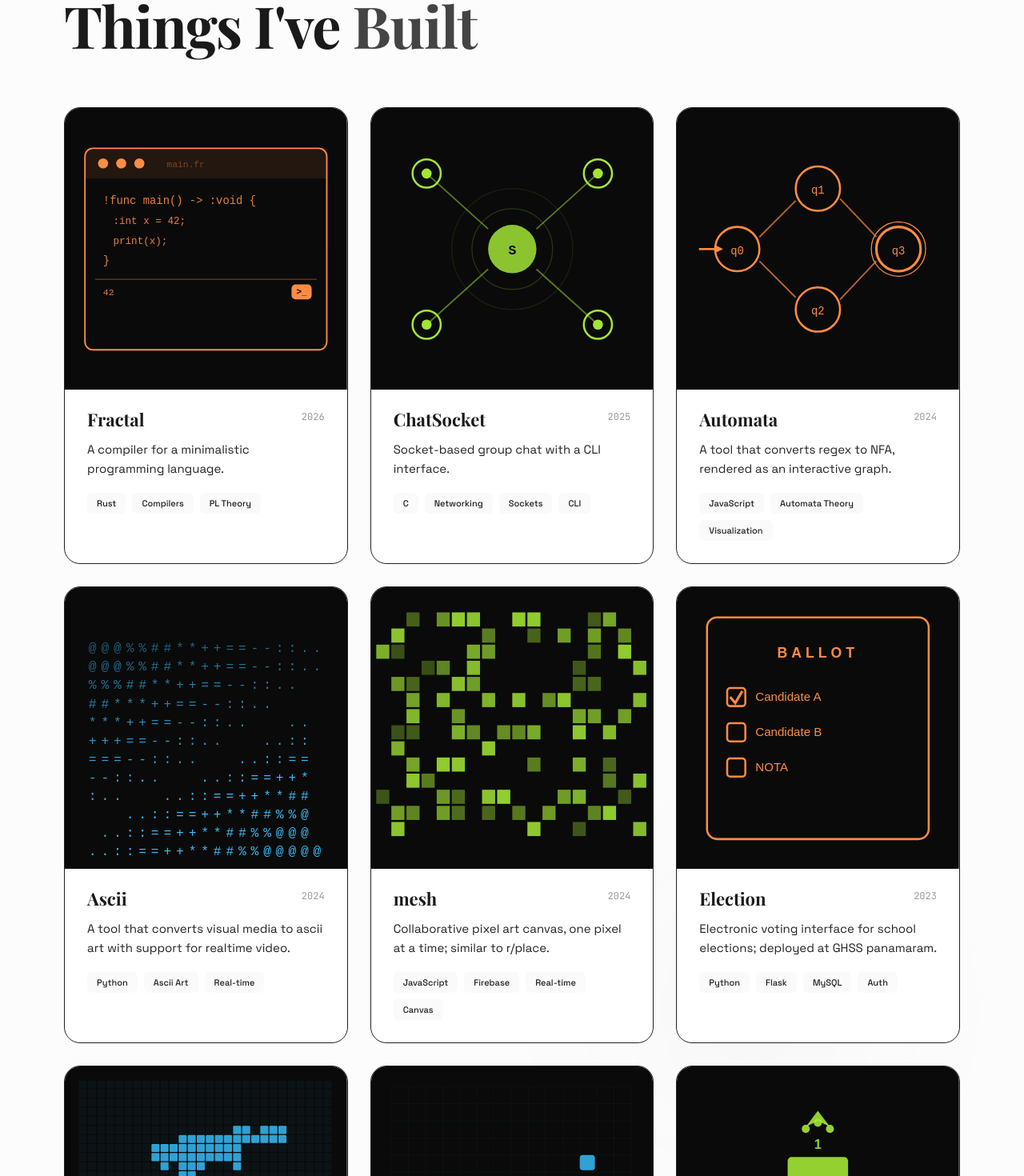
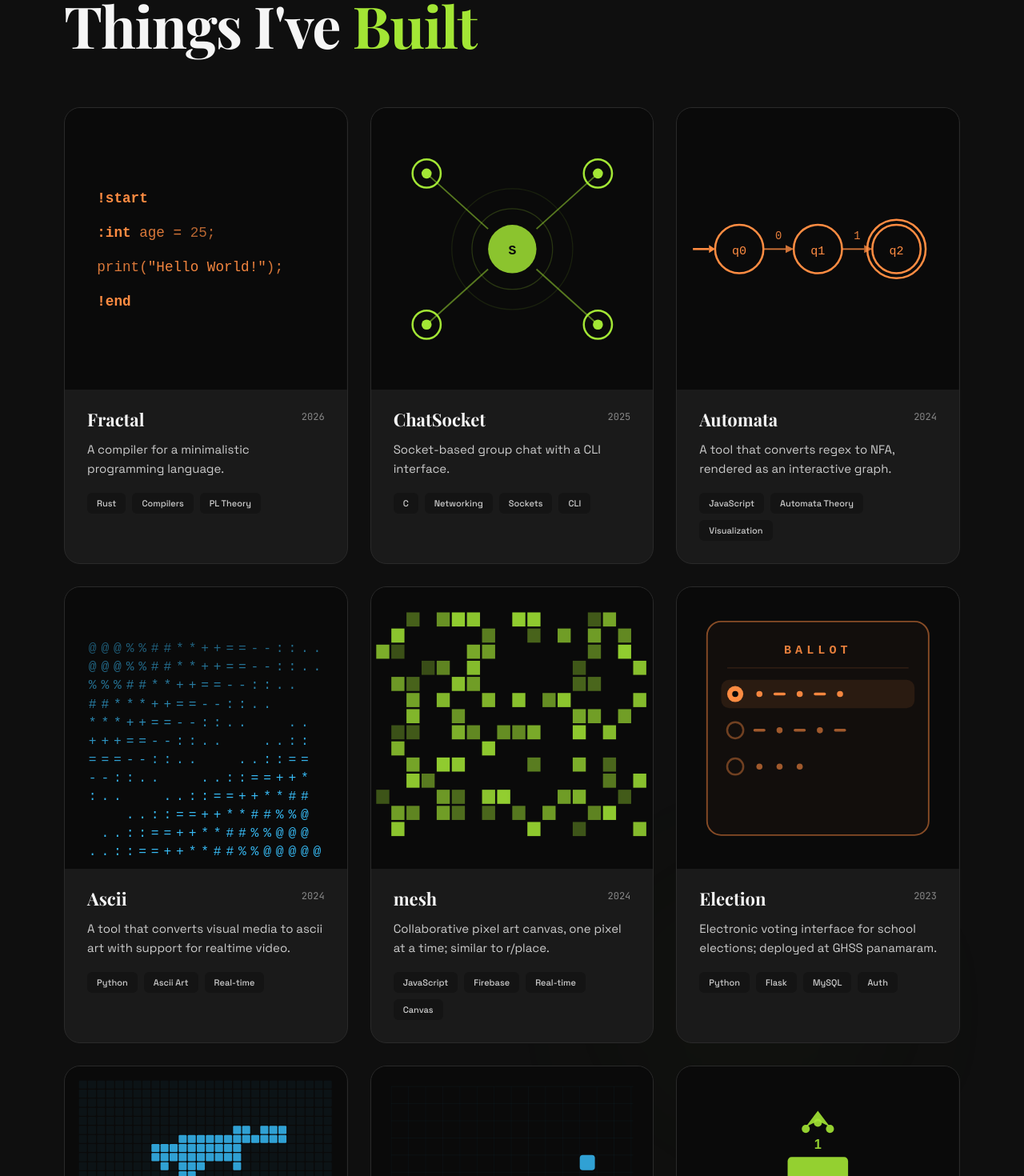
Before and after one commit to Pixelrick420/Home, a React (Vite) app: page / in a window 1280 px wide. Shown: the part 960-2430 px from the top of the page at 80% size. Built offline with nearby package versions, Linux system fonts and the light colour scheme; a web font is replaced by a local one.

Commit message:
project card changes

```diff
--- a/src/components/ProjectCard.tsx
+++ b/src/components/ProjectCard.tsx
@@ -19,103 +19,47 @@ function CoverArt({ id, bg, fg }: { id: string; bg: string; fg: string }) {
     fractal: (
       <svg viewBox="0 0 280 280" xmlns="http://www.w3.org/2000/svg">
         <rect width="280" height="280" fill={p.bg} />
-        <rect
-          x="20"
-          y="40"
-          width="240"
-          height="200"
-          rx="8"
-          fill="none"
-          stroke={p.fg}
-          strokeWidth="1.5"
-        />
-        <rect x="20" y="40" width="240" height="30" fill={p.fg} opacity="0.1" />
-        <circle cx="38" cy="55" r="5" fill={p.accent} />
-        <circle cx="56" cy="55" r="5" fill={p.accent} />
-        <circle cx="74" cy="55" r="5" fill={p.accent} />
         <text
-          x="120"
-          y="59"
+          x="32"
+          y="94"
           fontFamily="monospace"
-          fontSize="9"
-          fill={p.fg}
-          opacity="0.4"
-          textAnchor="middle"
+          fontSize="14"
+          fill={p.accent}
+          fontWeight="bold"
         >
-          main.fr
+          !start
+        </text>
+        <text x="32" y="128" fontFamily="monospace" fontSize="14">
+          <tspan fill={p.accent} fontWeight="bold">
+            :int{" "}
+          </tspan>
+          <tspan fill={p.fg} opacity="0.85">
+            age ={" "}
+          </tspan>
+          <tspan fill={p.fg} opacity="0.7">
+            25;
+          </tspan>
+        </text>
+        <text x="32" y="162" fontFamily="monospace" fontSize="14">
+          <tspan fill={p.fg} opacity="0.85">
+            print(
+          </tspan>
+          <tspan fill={p.fg} opacity="0.95">
+            "Hello World!"
+          </tspan>
+          <tspan fill={p.fg} opacity="0.85">
+            );
+          </tspan>
         </text>
         <text
-          x="38"
-          y="95"
+          x="32"
+          y="196"
           fontFamily="monospace"
-          fontSize="11"
-          fill={p.fg}
-          opacity="0.9"
-        >
-          !func main() -&gt; :void &#123;
-        </text>
-        <text
-          x="48"
-          y="115"
-          fontFamily="monospace"
-          fontSize="10"
-          fill={p.fg}
-          opacity="0.9"
-        >
-          {" "}
-          :int x = 42;
-        </text>
-        <text
-          x="48"
-          y="135"
-          fontFamily="monospace"
-          fontSize="10"
-          fill={p.fg}
-          opacity="0.9"
-        >
-          {" "}
-          print(x);
-        </text>
-        <text
-          x="38"
-          y="155"
-          fontFamily="monospace"
-          fontSize="11"
-          fill={p.fg}
-          opacity="0.9"
-        >
-          &#125;
-        </text>
-        <line
-          x1="30"
-          y1="170"
-          x2="250"
-          y2="170"
-          stroke={p.fg}
-          strokeWidth="1"
-          opacity="0.4"
-        />
-        <text
-          x="38"
-          y="186"
-          fontFamily="monospace"
-          fontSize="9"
-          fill={p.fg}
-          opacity="0.9"
-        >
-          42
-        </text>
-        <rect x="225" y="175" width="20" height="15" rx="4" fill={p.accent} />
-        <text
-          x="235"
-          y="185"
-          fontFamily="sans-serif"
-          fontSize="9"
-          fill={p.bg}
-          textAnchor="middle"
+          fontSize="14"
+          fill={p.accent}
           fontWeight="bold"
         >
-          &gt;_
+          !end
         </text>
       </svg>
     ),
@@ -309,71 +253,99 @@ function CoverArt({ id, bg, fg }: { id: string; bg: string; fg: string }) {
         <rect width="280" height="280" fill={p.bg} />
         <rect
           x="30"
-          y="30"
+          y="34"
           width="220"
-          height="220"
-          rx="10"
-          fill="none"
+          height="212"
+          rx="14"
+          fill={p.fg}
+          fillOpacity="0.03"
           stroke={p.fg}
-          strokeWidth="2"
+          strokeWidth="1.5"
+          strokeOpacity="0.5"
         />
         <text
           x="140"
-          y="70"
-          fontFamily="sans-serif"
-          fontSize="14"
+          y="66"
+          fontFamily="monospace"
+          fontSize="12"
           fill={p.fg}
           textAnchor="middle"
           fontWeight="bold"
           letterSpacing="4"
+          opacity="0.9"
         >
           BALLOT
         </text>
+        <line
+          x1="50"
+          y1="80"
+          x2="230"
+          y2="80"
+          stroke={p.fg}
+          strokeWidth="1"
+          opacity="0.15"
+        />
         <rect
-          x="50"
-          y="100"
-          width="18"
-          height="18"
-          rx="3"
+          x="44"
+          y="92"
+          width="192"
+          height="28"
+          rx="8"
+          fill={p.accent}
+          opacity="0.1"
+        />
+        <circle cx="58" cy="106" r="8" fill={p.accent} />
+        <circle cx="58" cy="106" r="3" fill={p.bg} />
+        <circle
+          cx="58"
+          cy="142"
+          r="8"
           fill="none"
           stroke={p.fg}
           strokeWidth="2"
+          opacity="0.4"
         />
-        <polyline
-          points="53,109 58,115 65,103"
-          fill="none"
-          stroke={p.fg}
-          strokeWidth="2.5"
-        />
-        <text x="78" y="113" fontFamily="sans-serif" fontSize="12" fill={p.fg}>
-          Candidate A
-        </text>
-        <rect
-          x="50"
-          y="135"
-          width="18"
-          height="18"
-          rx="3"
+        <circle
+          cx="58"
+          cy="178"
+          r="8"
           fill="none"
           stroke={p.fg}
           strokeWidth="2"
+          opacity="0.4"
         />
-        <text x="78" y="148" fontFamily="sans-serif" fontSize="12" fill={p.fg}>
-          Candidate B
-        </text>
-        <rect
-          x="50"
-          y="170"
-          width="18"
-          height="18"
-          rx="3"
-          fill="none"
-          stroke={p.fg}
-          strokeWidth="2"
-        />
-        <text x="78" y="183" fontFamily="sans-serif" fontSize="12" fill={p.fg}>
-          NOTA
-        </text>
+        {(() => {
+          const rows = [
+            { cy: 106, pattern: ["d", "h", "d", "h", "d"], op: 0.95 },
+            { cy: 142, pattern: ["h", "d", "h", "d", "h"], op: 0.6 },
+            { cy: 178, pattern: ["d", "d", "d"], op: 0.6 },
+          ];
+          return rows.map(({ cy, pattern, op }) =>
+            pattern.map((cell, i) =>
+              cell === "d" ? (
+                <circle
+                  key={`${cy}-${i}`}
+                  cx={82 + i * 20}
+                  cy={cy}
+                  r="3"
+                  fill={p.fg}
+                  opacity={op}
+                />
+              ) : (
+                <rect
+                  key={`${cy}-${i}`}
+                  x={82 + i * 20 - 6}
+                  y={cy - 1.4}
+                  width="12"
+                  height="2.8"
+                  rx="1.4"
+                  fill={p.fg}
+                  opacity={op}
+                />
+              ),
+            ),
+          );
+        })()}
       </svg>
     ),
 
@@ -421,88 +393,64 @@ function CoverArt({ id, bg, fg }: { id: string; bg: string; fg: string }) {
       <svg viewBox="0 0 280 280" xmlns="http://www.w3.org/2000/svg">
         <rect width="280" height="280" fill={p.bg} />
         <circle
-          cx="60"
+          cx="62"
           cy="140"
-          r="22"
+          r="24"
           fill="none"
           stroke={p.fg}
           strokeWidth="2"
         />
         <circle
           cx="140"
-          cy="80"
-          r="22"
+          cy="140"
+          r="24"
           fill="none"
           stroke={p.fg}
           strokeWidth="2"
         />
         <circle
-          cx="140"
-          cy="200"
-          r="22"
+          cx="218"
+          cy="140"
+          r="24"
           fill="none"
           stroke={p.fg}
           strokeWidth="2"
         />
         <circle
-          cx="220"
+          cx="218"
           cy="140"
-          r="22"
+          r="29"
           fill="none"
           stroke={p.fg}
-          strokeWidth="2.5"
+          strokeWidth="2"
         />
-        <circle
-          cx="220"
-          cy="140"
-          r="27"
-          fill="none"
-          stroke={p.fg}
-          strokeWidth="1"
-        />
-        <line x1="22" y1="140" x2="38" y2="140" stroke={p.fg} strokeWidth="2" />
-        <polygon points="38,136 38,144 46,140" fill={p.fg} />
+        <line x1="16" y1="140" x2="32" y2="140" stroke={p.fg} strokeWidth="2" />
+        <polygon points="32,136 32,144 38,140" fill={p.fg} />
         <line
-          x1="82"
-          y1="128"
-          x2="118"
-          y2="92"
+          x1="86"
+          y1="140"
+          x2="108"
+          y2="140"
           stroke={p.fg}
           strokeWidth="1.5"
-          opacity="0.7"
+          opacity="0.8"
         />
+        <polygon points="108,136 108,144 116,140" fill={p.fg} opacity="0.8" />
         <line
-          x1="82"
-          y1="152"
-          x2="118"
-          y2="188"
+          x1="164"
+          y1="140"
+          x2="186"
+          y2="140"
           stroke={p.fg}
           strokeWidth="1.5"
-          opacity="0.7"
+          opacity="0.8"
         />
-        <line
-          x1="162"
-          y1="90"
-          x2="198"
-          y2="128"
-          stroke={p.fg}
-          strokeWidth="1.5"
-          opacity="0.7"
-        />
-        <line
-          x1="162"
-          y1="190"
-          x2="198"
-          y2="152"
-          stroke={p.fg}
-          strokeWidth="1.5"
-          opacity="0.7"
-        />
+        <polygon points="186,136 186,144 194,140" fill={p.fg} opacity="0.8" />
         <text
-          x="60"
+          x="62"
           y="145"
           fontFamily="monospace"
-          fontSize="11"
+          fontSize="12"
           fill={p.fg}
           textAnchor="middle"
         >
@@ -510,33 +458,45 @@ function CoverArt({ id, bg, fg }: { id: string; bg: string; fg: string }) {
         </text>
         <text
           x="140"
-          y="85"
+          y="145"
           fontFamily="monospace"
-          fontSize="11"
+          fontSize="12"
           fill={p.fg}
           textAnchor="middle"
         >
           q1
         </text>
         <text
-          x="140"
-          y="205"
+          x="218"
+          y="145"
           fontFamily="monospace"
-          fontSize="11"
+          fontSize="12"
           fill={p.fg}
           textAnchor="middle"
         >
           q2
         </text>
         <text
-          x="220"
-          y="145"
+          x="101"
+          y="130"
           fontFamily="monospace"
           fontSize="11"
           fill={p.fg}
+          opacity="0.9"
           textAnchor="middle"
         >
-          q3
+          0
+        </text>
+        <text
+          x="179"
+          y="130"
+          fontFamily="monospace"
+          fontSize="11"
+          fill={p.fg}
+          opacity="0.9"
+          textAnchor="middle"
+        >
+          1
         </text>
       </svg>
     ),
@@ -1380,7 +1340,7 @@ export default function ProjectCard({ project, index, visible }: Props) {
                 letterSpacing: "0.05em",
                 color: "#1A1A1A",
                 textDecoration: "none",
-                backgroundColor: t.accent,
+                backgroundColor: "#aaaaaa",
                 padding: "14px 24px",
                 borderRadius: "50px",
                 display: "inline-flex",
--- a/src/context/ThemeContext.tsx
+++ b/src/context/ThemeContext.tsx
@@ -25,7 +25,7 @@ export function ThemeProvider({ children }: { children: ReactNode }) {
   const [mode, setMode] = useState<Mode>(() => {
     const saved = localStorage.getItem("portfolio-theme");
     if (saved === "dark" || saved === "light") return saved;
-    return "light";
+    return "dark";
   });
 
   const t = mode === "light" ? lightTokens : darkTokens;
--- a/src/data/skills.ts
+++ b/src/data/skills.ts
@@ -11,7 +11,6 @@ export const skills: SkillGroup[] = [
       "React",
       "Sveltekit",
       "Node.js",
-      "Express.js",
       "Tailwind",
     ],
   },
@@ -20,8 +19,8 @@ export const skills: SkillGroup[] = [
     items: ["PostgreSQL", "Firestore"],
   },
   {
-    category: "Deployment",
-    items: ["Firebase", "Supabase", "Render", "Vercel"],
+    category: "DevOps",
+    items: ["Docker", "Podman"],
   },
   {
     category: "Apps",
@@ -29,6 +28,6 @@ export const skills: SkillGroup[] = [
   },
   {
     category: "Tools",
-    items: ["Git", "Postman", "Kali Linux", "Figma"],
+    items: ["Git", "Postman", "Figma"],
   },
 ];
```
